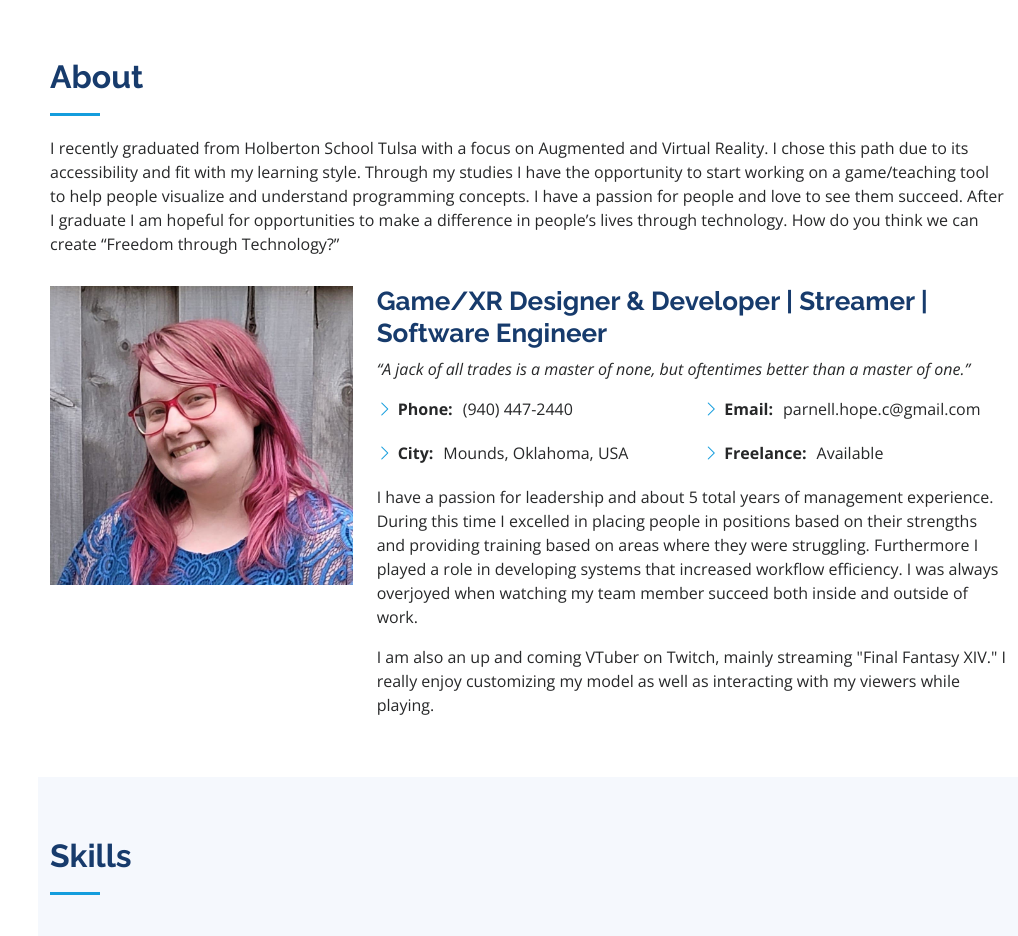
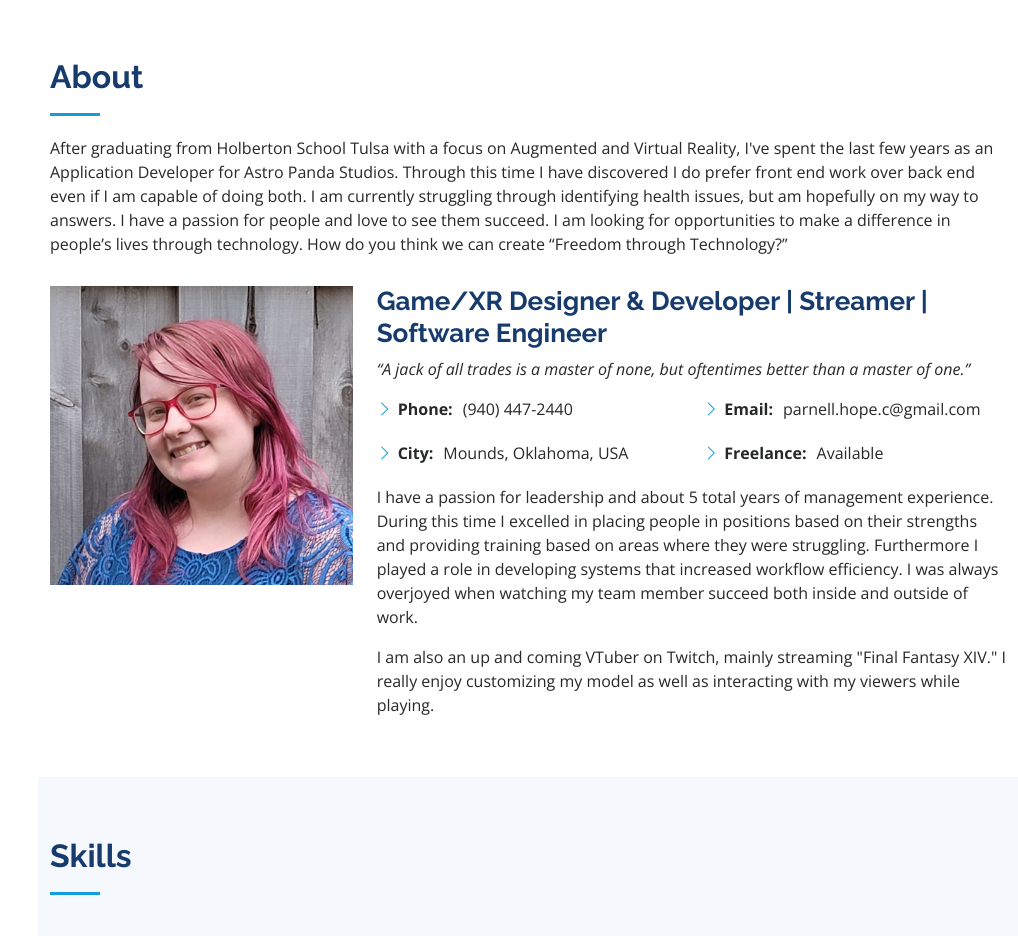
Before and after one commit to Hope-Parnell/Hope-Parnell.github.io, a plain HTML site: page index.html in a window 1280 px wide. Shown: the part 802-1738 px from the top of the page, without its empty margins (262-1280 px from the left). Drawn offline with nearby package versions, Linux system fonts and the light colour scheme.

Commit message:
Update About

```diff
--- a/index.html
+++ b/index.html
@@ -87,7 +87,7 @@
 
         <div class="section-title">
           <h2>About</h2>
-          <p>I recently graduated from Holberton School Tulsa with a focus on Augmented and Virtual Reality. I chose this path due to its accessibility and fit with my learning style. Through my studies I have the opportunity to start working on a game/teaching tool to help people visualize and understand programming concepts. I have a passion for people and love to see them succeed. After I graduate I am hopeful for opportunities to make a difference in people’s lives through technology. How do you think we can create “Freedom through Technology?”</p>
+          <p>After graduating from Holberton School Tulsa with a focus on Augmented and Virtual Reality, I've spent the last few years as an Application Developer for Astro Panda Studios. Through this time I have discovered I do prefer front end work over back end even if I am capable of doing both. I am currently struggling through identifying health issues, but am hopefully on my way to answers. I have a passion for people and love to see them succeed. I am looking for opportunities to make a difference in people’s lives through technology. How do you think we can create “Freedom through Technology?”</p>
         </div>
 
         <div class="row">
```
